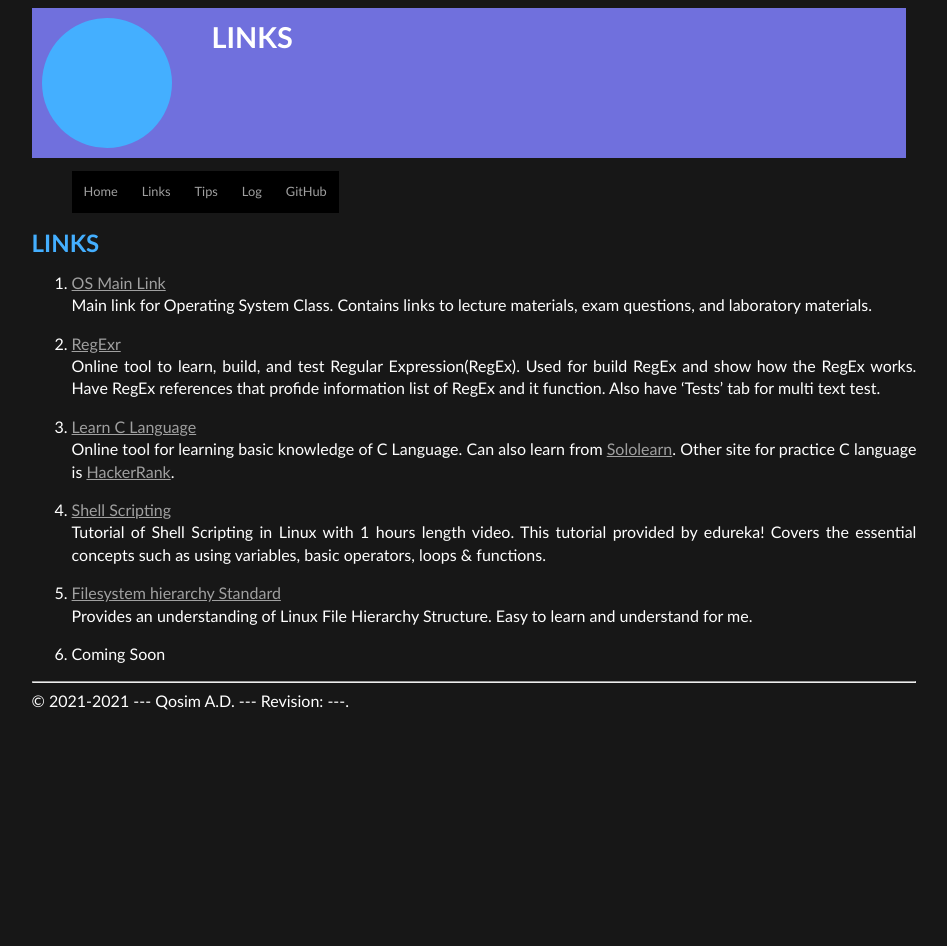
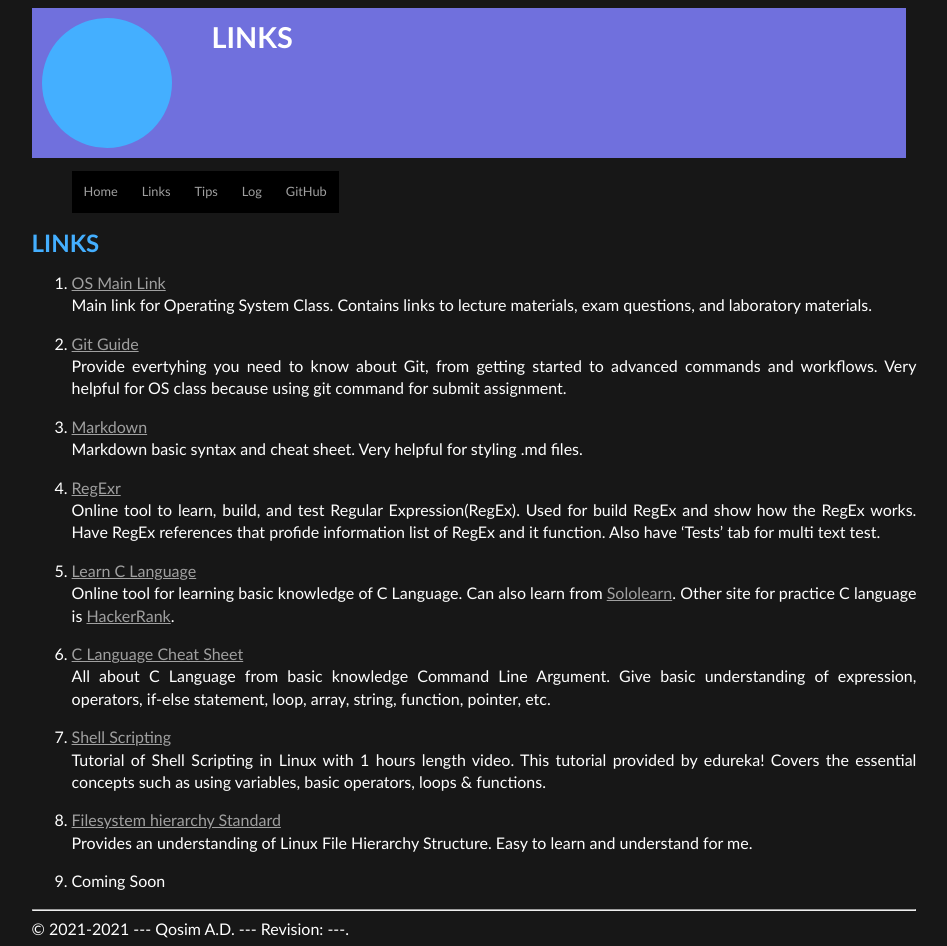
Before and after one commit to qdave5/os212, a Jekyll site: the page built from links.md, in a window 1280 px wide. Shown: the whole page, without its empty margins (166-1113 px from the left). Built offline with Jekyll 4.4.1, drawn with Linux system fonts in a browser that asks for light colours; our own code applies the rules of GitHub Pages for plain Markdown files; before the commit the page ends 900 px from its top, so only the background shows below that.

Commit message:
OS212 update W04 assignment

```diff
--- a/TXT/myrank.txt
+++ b/TXT/myrank.txt
@@ -5,3 +5,6 @@ ZCZC W02 raihanyx
 ZCZC W03 rfauzan46
 ZCZC W03 reeve02
 ZCZC W03 rickyantowm
+ZCZC W04 sabynn
+ZCZC W04 rizkyca
+ZCZC W04 serimanrnsa
--- a/links.md
+++ b/links.md
@@ -8,24 +8,36 @@ permalink: /LINKS/
 Main link for Operating System Class.
 Contains links to lecture materials, exam questions, and laboratory materials.
 
-2. [RegExr](https://regexr.com/)<br>
+2. [Git Guide](https://github.com/git-guides/)<br>
+Provide evertyhing you need to know about Git, from getting started to advanced commands and workflows.
+Very helpful for OS class because using git command for submit assignment.
+
+3. [Markdown](https://www.markdownguide.org/)<br>
+Markdown basic syntax and cheat sheet.
+Very helpful for styling .md files.
+
+4. [RegExr](https://regexr.com/)<br>
 Online tool to learn, build, and test Regular Expression(RegEx).
 Used for build RegEx and show how the RegEx works.
 Have RegEx references that profide information list of RegEx and it function.
 Also have 'Tests' tab for multi text test.
 
-3. [Learn C Language](https://www.learn-c.org/)<br>
+5. [Learn C Language](https://www.learn-c.org/)<br>
 Online tool for learning basic knowledge of C Language.
 Can also learn from [Sololearn](https://www.sololearn.com/).
 Other site for practice C language is [HackerRank](https://www.hackerrank.com/).
 
-4. [Shell Scripting](https://www.youtube.com/watch?v=GtovwKDemnI&t=2s)<br>
+6. [C Language Cheat Sheet](https://developerinsider.co/c-programming-language-cheat-sheet/)<br>
+All about C Language from basic knowledge Command Line Argument.
+Give basic understanding of expression, operators, if-else statement, loop, array, string, function, pointer, etc.
+
+7. [Shell Scripting](https://www.youtube.com/watch?v=GtovwKDemnI&t=2s)<br>
 Tutorial of Shell Scripting in Linux with 1 hours length video.
 This tutorial provided by edureka!
 Covers the essential concepts such as using variables, basic operators, loops & functions.
 
-5. [Filesystem hierarchy Standard](https://www.geeksforgeeks.org/linux-file-hierarchy-structure/)<br>
+8. [Filesystem hierarchy Standard](https://www.geeksforgeeks.org/linux-file-hierarchy-structure/)<br>
 Provides an understanding of Linux File Hierarchy Structure.
 Easy to learn and understand for me.
 
-6. Coming Soon
+9. Coming Soon
```
Also changed, not shown: TXT/mylog.txt (+13 -0 lines), 4 other files.
